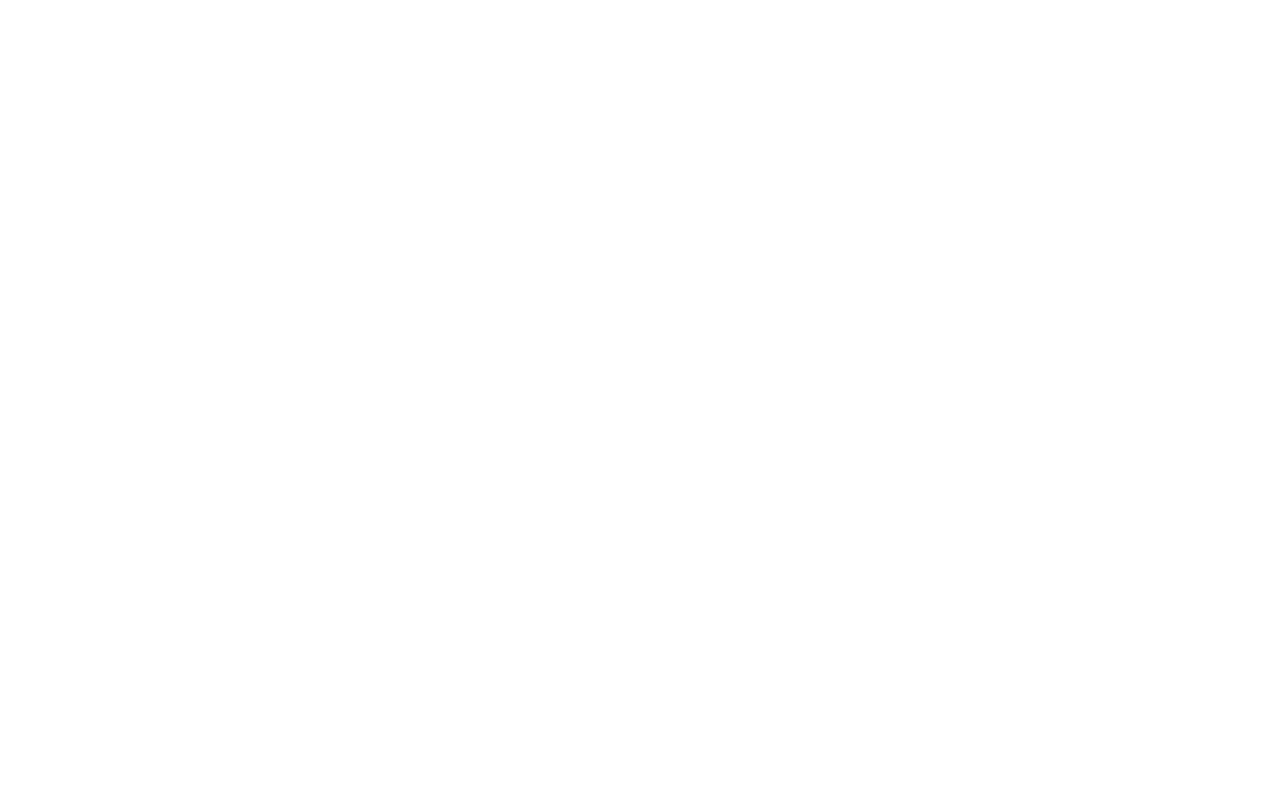
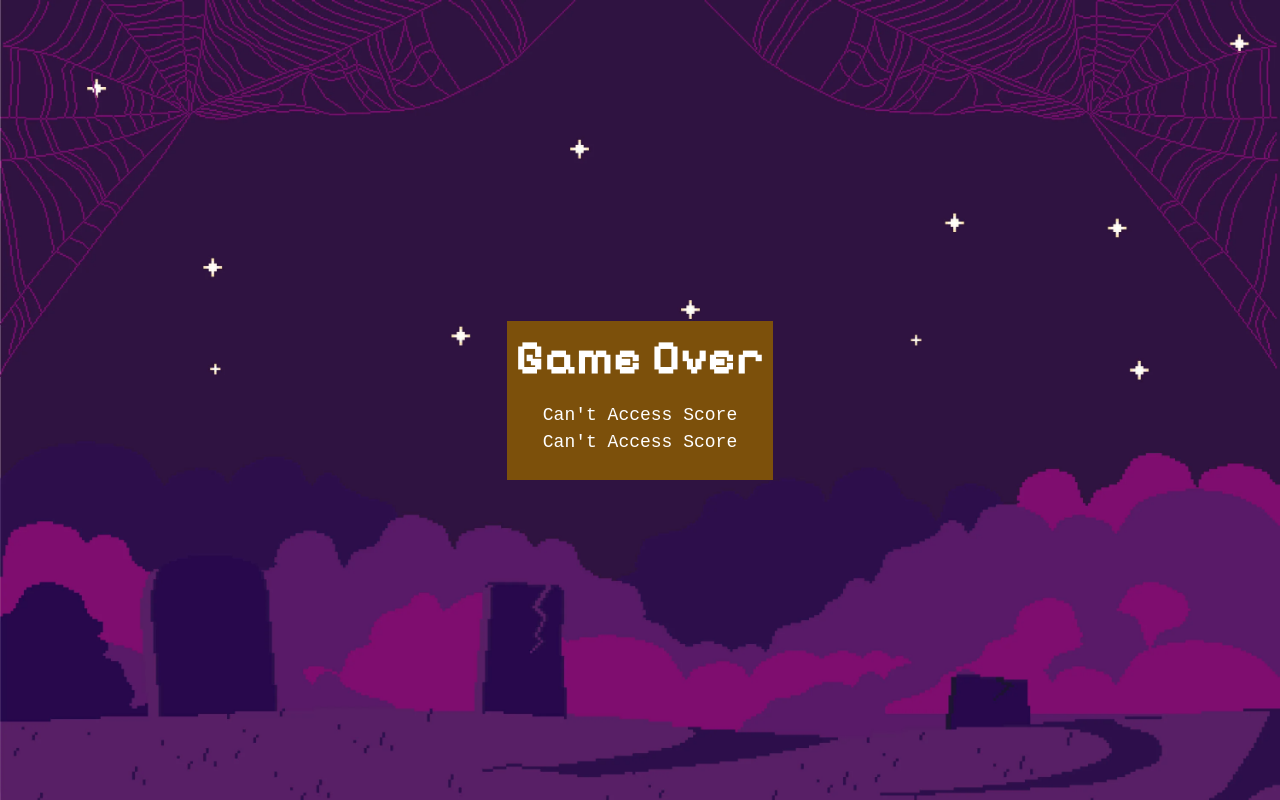
Before and after one commit to mohanamisra/donut-doom, a React (Vite) app: page /leaderboard in a window 1280 px wide. Before the commit this address had no page. Built offline with nearby package versions, Linux system fonts and the light colour scheme.

Commit message:
Game over func

```diff
--- a/src/App.css
+++ b/src/App.css
@@ -1,4 +1,5 @@
 * {
   margin: 0;
   padding: 0;
+  overflow: hidden;
 }
--- a/src/App.jsx
+++ b/src/App.jsx
@@ -2,6 +2,7 @@ import React from 'react';
 import './App.css'
 import Game from './pages/Game.jsx';
 import Login from './pages/Login.jsx';
+import GameOver from './pages/GameOver.jsx';
 
 import {Routes, Route, Navigate} from "react-router-dom";
 
@@ -11,6 +12,7 @@ const App = () => {
             <Routes>
                 <Route path="/" element={<Login/>} />
                 <Route path="/game" element={<Game/>} />
+                <Route path="/leaderboard" element={<GameOver/>} />
             </Routes>
         </div>
     );
--- a/src/components/Scoreboard.jsx
+++ b/src/components/Scoreboard.jsx
@@ -19,7 +19,7 @@ export default class Scoreboard {
         p.translate(pos.x, pos.y);
         p.rotate(angle);
         p.image(this.boardImage, 0, 0, this.w, this.h);
-        p.fill("white");
+        p.fill("rgb(255, 255, 255)");
         p.textSize(40);
         p.textStyle(p.BOLD);
         p.textFont('Pixelify Sans Variable');
--- a/src/pages/Game.jsx
+++ b/src/pages/Game.jsx
@@ -1,4 +1,5 @@
 import React, { useRef, useEffect } from 'react';
+import {useNavigate} from 'react-router-dom';
 import p5 from 'p5';
 import Matter from 'matter-js'
 import Ball from "../components/Ball.jsx";
@@ -29,9 +30,15 @@ let bgImage, ballImage, scoreboardImage;
 let monsterImages = [];
 let imgIndex = 0;
 let constraint, constraintOptions;
+let gameOver = false;
 
 const BALL_CATEGORY = 0b0001;
 const MOUSE_CATEGORY = 0b0010;
+
+
+function Game() {
+    const navigate = useNavigate();
+    const p5Container = useRef();
 
     function sketch(p) {
         p.preload = async function() {
@@ -85,16 +92,6 @@ function sketch(p) {
 
         setInterval(spawnBoxes, 500);
 
-    // let isDragged = false;
-    //
-    // p.mouseDragged = function() {
-    //     console.log("drag");
-    // }
-    //
-    // p.mouseReleased = function() {
-    //     console.log("done");
-    // }
-
         function spawnBoxes() {
             if(boxes.length > 7) {
                 World.remove(engine.world, boxes[0].body);
@@ -143,6 +140,7 @@ function sketch(p) {
 
         p.draw = function () {
             p.background(bgImage);
+            if(gameOver === false) {
                 Engine.update(engine);
 
                 rightWall.show(p);
@@ -151,6 +149,11 @@ function sketch(p) {
                 ball.show(p);
                 if(p.frameCount % 60 === 0 && timer > 0) {
                     timer--;
+                    if(timer === 0){
+                        gameOver = true;
+                        console.log("game over");
+                        navigate("/leaderboard", {state: {score: score}});
+                    }
                 }
                 scoreBoard.show(p, score, timer);
 
@@ -174,9 +177,8 @@ function sketch(p) {
                 }
             }
         }
+    }
 
-function Game() {
-    const p5Container = useRef();
 
     useEffect(() => {
         const p5Instance = new p5(sketch, p5Container.current);
--- /dev/null
+++ b/src/pages/GameOver.jsx
@@ -0,0 +1,20 @@
+import React from 'react';
+import {useLocation} from 'react-router-dom';
+import './Pages.css'
+
+const GameOver = () => {
+    const location = useLocation();
+    return (
+        <div className="game-over-container">
+            <div className = "leaderboard-container">
+                <p className="heading">Game Over</p>
+                <div className = "text">
+                    <p>{location.state ? `Your Score: ${location.state.score}`: `Can't Access Score`}</p>
+                    <p>{location.state ? `Your High Score: ${location.state.score}`: `Can't Access Score`}</p>
+                </div>
+            </div>
+        </div>
+    );
+};
+
+export default GameOver;
--- a/src/pages/Pages.css
+++ b/src/pages/Pages.css
@@ -26,7 +26,7 @@
     align-items: center;
 }
 
-.text-container>.heading {
+.heading {
     font-size: 48px;
     font-weight: 700;
     text-align: center;
@@ -93,26 +93,28 @@
     .text-container {
         max-width: 800px;
     }
-
 }
 
-/*GAME PAGE GAME OVER BOARD STYLING*/
+/*GAME OVER PAGE STYLING*/
 
-.game-over-board {
-    position: absolute;
-    z-index: 100;
+.game-over-container {
+    min-height: 100vh;
+    background-image: url("../assets/images/background.webp");
+    background-size: cover;
 
-    width: 320px;
-    max-width: 320px;
-    min-height: 100px;
-
-    background: #7c500b;
+    display: flex;
+    justify-content: center;
+    align-items: center;
+    color: white;
+    font-family: 'Pixelify Sans', monospace;
 }
 
-.invisible {
-    display: none;
+.leaderboard-container {
+    max-width: 320px;
+    background: #7c500b;
+
+    display: flex;
+    flex-direction: column;
+    justify-content: center;
+    align-items: center;
 }
-
-.visible {
-    display: block;
-}
```
Lines whose indentation alone changed are shown as unchanged.
